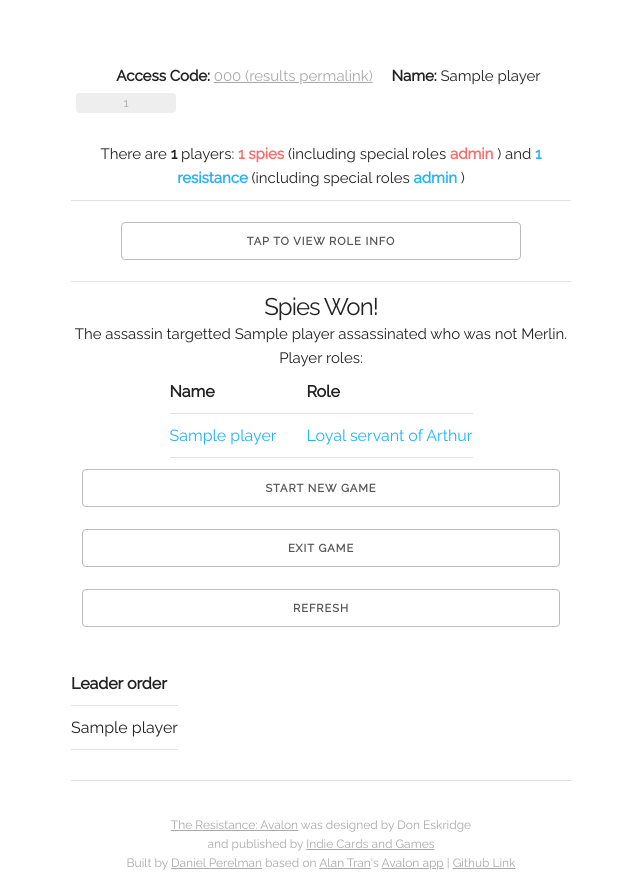
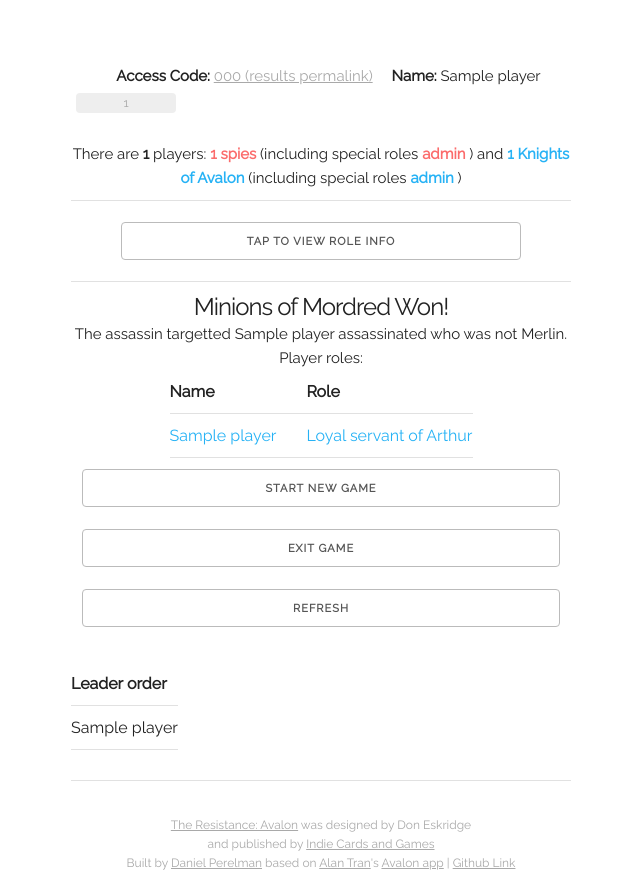
Before and after one commit to dperelman/avalon-django, a Django app: template avalon/avalon_game/templates/end.html in a window 1280 px wide. Shown: the whole page, without its empty margins (319-959 px from the left). Run offline with Django 3.2, Linux system fonts and the light colour scheme; tables that the repository leaves empty hold one stand-in row (values such as "Sample post"); the template is opened without the code that fills it: values that come from a table or form of the project are taken from there, most other values are stand-ins (such as "Sample title", 1, 10 or a date in 2020).

Commit message:
Renamed 'resistance' to 'Knights of Avalon'

```diff
--- a/avalon/avalon_game/templates/assassinate_wait.html
+++ b/avalon/avalon_game/templates/assassinate_wait.html
@@ -3,7 +3,7 @@
 {% block game_content %}
   <div class="assassin-phase">
     <p>
-      The resistance have won 3 rounds! Please wait while the assassin choses a target.
+      The Knights of Avalon have won 3 rounds! Please wait while the assassin choses a target.
     </p>
   </div>
 {% endblock %}
--- a/avalon/avalon_game/templates/base.html
+++ b/avalon/avalon_game/templates/base.html
@@ -6,7 +6,7 @@
   <link rel="stylesheet" href="{% static 'css/skeleton.css' %}" type="text/css">
   <link rel="stylesheet" href="{% static 'css/styles.css' %}" type="text/css">
   <script src="{% static 'js/jquery-2.1.4.min.js' %}"></script>
-  <title>Resistance</title>
+  <title>Avalon</title>
 </head>
 
 <body>
--- a/avalon/avalon_game/templates/end.html
+++ b/avalon/avalon_game/templates/end.html
@@ -3,7 +3,7 @@
 {% block accesscode_value %}<a href = "{% url 'game_results' access_code=access_code %}">{{ access_code }} (results permalink)</a>{% endblock %}
 {% block game_content %}
 <div class="gameOver">
-  <h2>{% if resistance_won %}Resistance{% else %}Spies{% endif %} Won!</h2>
+  <h2>{% if resistance_won %}Knights of Avalon{% else %}Minions of Mordred{% endif %} Won!</h2>
 
   {% if player_assassinated %}
   <p>
--- a/avalon/avalon_game/templates/in_game.html
+++ b/avalon/avalon_game/templates/in_game.html
@@ -12,7 +12,7 @@
       {% endfor %})
     {% endif %}
     and
-    <b class = "resistance">{{ num_resistance }} resistance</b>
+    <b class = "resistance">{{ num_resistance }} Knights of Avalon</b>
     {% if resistance_roles %}
       (including special roles
       {% for role in resistance_roles %}
@@ -151,7 +151,7 @@
     {% elif game_over %}
     <tr class="summary fail">
       <td colspan="{{ num_players|add:2 }}">
-        Mission {{ game_round.round_num }} failed as the resistance was unable
+        Mission {{ game_round.round_num }} failed as the Knights of Avalon were unable
         to choose a team 5 times in a row
       </td>
     </tr>
--- a/avalon/avalon_game/views.py
+++ b/avalon/avalon_game/views.py
@@ -649,7 +649,7 @@ def mission(request, game, player, round_num, mission_action):
                 spy_wins = game.gameround_set.filter(mission_passed=False)\
                                              .count()
                 if res_wins == 3:
-                    # resistance wins... except for assassin
+                    # Knights wins... except for assassin
                     game.game_phase = Game.GAME_PHASE_ASSASSIN
                     game.save()
                 elif spy_wins == 3:
```
